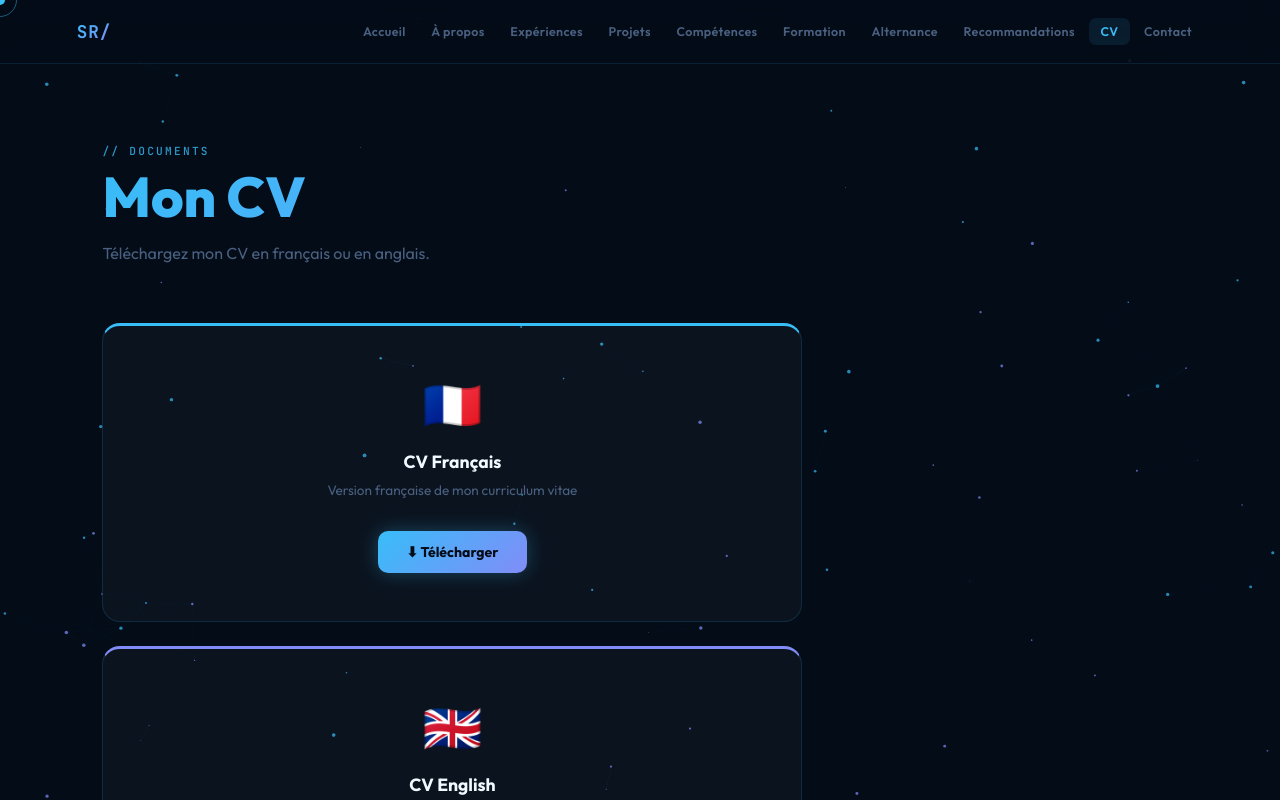
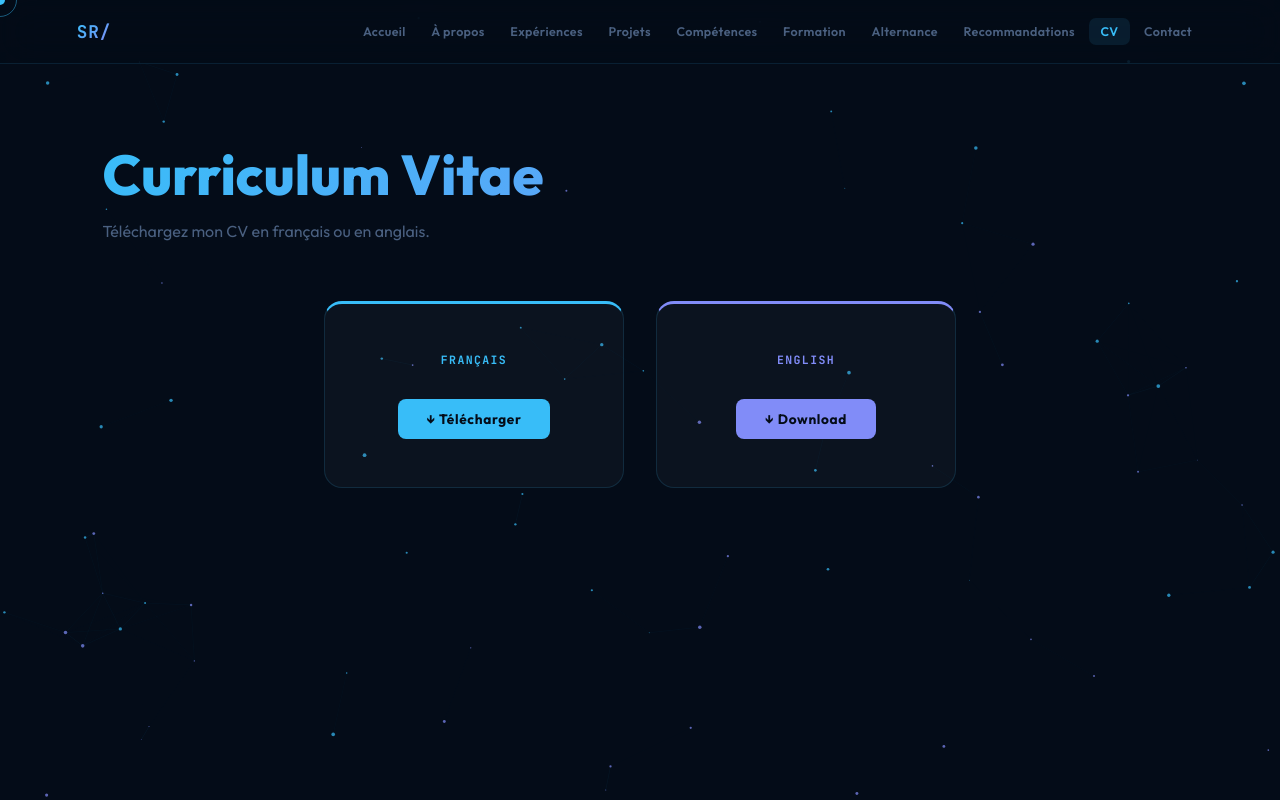
Before and after one commit to Soamitsiky/soa-razakamboly-portfolio.github.io, a React (Create React App) app: page /#/cv in a window 1280 px wide. Shown: the top 800 px of the page. Built offline with nearby package versions, Linux system fonts and the light colour scheme.

Commit message:
Simplify Home page - keep hero only

```diff
--- a/src/pages/CV.jsx
+++ b/src/pages/CV.jsx
@@ -9,34 +9,74 @@ export default function CV() {
     return () => obs.disconnect();
   }, []);
 
+  const cvs = [
+    {
+      lang: "Français",
+      file: "CV-Soa_Razakamboly-fr.pdf",
+      label: "Télécharger",
+      color: "#38BDF8",
+    },
+    {
+      lang: "English",
+      file: "CV-Soa_Razakamboly-ang.pdf",
+      label: "Download",
+      color: "#818CF8",
+    },
+  ];
+
   return (
     <div className="page" style={{ position: "relative", zIndex: 1 }}>
       <div className="page-header">
-        <div className="page-label">// Documents</div>
-        <h1 className="page-title">Mon CV</h1>
+        <h1 className="page-title">Curriculum Vitae</h1>
         <p className="page-subtitle">Téléchargez mon CV en français ou en anglais.</p>
       </div>
 
-      <div className="grid-2 reveal" style={{ maxWidth: 700 }}>
-        {/* CV FR */}
-        <div className="card" style={{ textAlign: "center", padding: "3rem 2rem", borderTop: "3px solid var(--sky)" }}>
-          <div style={{ fontSize: "3rem", marginBottom: "1rem" }}>🇫🇷</div>
-          <h3 style={{ fontWeight: 700, fontSize: "1.1rem", marginBottom: "0.5rem" }}>CV Français</h3>
-          <p style={{ color: "var(--muted)", fontSize: "0.85rem", marginBottom: "2rem" }}>Version française de mon curriculum vitae</p>
-          <a href="CV-Soa_Razakamboly-fr.pdf" download className="btn btn-primary" style={{ display: "inline-flex" }}>
-            ⬇ Télécharger
-          </a>
-        </div>
-
-        {/* CV EN */}
-        <div className="card" style={{ textAlign: "center", padding: "3rem 2rem", borderTop: "3px solid var(--lilac)" }}>
-          <div style={{ fontSize: "3rem", marginBottom: "1rem" }}>🇬🇧</div>
-          <h3 style={{ fontWeight: 700, fontSize: "1.1rem", marginBottom: "0.5rem" }}>CV English</h3>
-          <p style={{ color: "var(--muted)", fontSize: "0.85rem", marginBottom: "2rem" }}>English version of my resume</p>
-          <a href="CV-Soa_Razakamboly-ang.pdf" download className="btn btn-outline" style={{ display: "inline-flex" }}>
-            ⬇ Download
-          </a>
-        </div>
+      <div className="reveal" style={{
+        display: "flex", gap: "2rem", justifyContent: "center",
+        flexWrap: "wrap", maxWidth: 700, margin: "0 auto",
+      }}>
+        {cvs.map(cv => (
+          <div key={cv.lang} className="card" style={{
+            textAlign: "center", padding: "3rem 2.5rem",
+            borderTop: `3px solid ${cv.color}`,
+            flex: "1 1 250px", maxWidth: 300,
+          }}>
+            <div style={{
+              fontFamily: "var(--mono)", fontSize: "0.72rem",
+              color: cv.color, letterSpacing: "0.12em",
+              textTransform: "uppercase", marginBottom: "1rem", fontWeight: 700,
+            }}>
+              {cv.lang}
+            </div>
+            <p style={{ color: "var(--muted)", fontSize: "0.85rem", marginBottom: "2rem", lineHeight: 1.7 }}>
+              {cv.desc}
+            </p>
+            <a
+              href={cv.file}
+              download
+              style={{
+                display: "inline-block", padding: "0.7rem 1.8rem",
+                borderRadius: 8, fontWeight: 700, fontSize: "0.85rem",
+                background: cv.color, color: "#040c18",
+                textDecoration: "none", letterSpacing: "0.05em",
+                transition: "transform 0.2s, box-shadow 0.2s, filter 0.2s",
+                cursor: "none",
+              }}
+              onMouseEnter={e => {
+                e.currentTarget.style.transform = "translateY(-4px) scale(1.04)";
+                e.currentTarget.style.boxShadow = `0 12px 30px ${cv.color}50`;
+                e.currentTarget.style.filter = "brightness(1.15)";
+              }}
+              onMouseLeave={e => {
+                e.currentTarget.style.transform = "translateY(0) scale(1)";
+                e.currentTarget.style.boxShadow = "none";
+                e.currentTarget.style.filter = "brightness(1)";
+              }}
+            >
+              ↓ {cv.label}
+            </a>
+          </div>
+        ))}
       </div>
     </div>
   );
--- a/src/pages/Home.jsx
+++ b/src/pages/Home.jsx
@@ -76,7 +76,7 @@ export default function Home() {
           </div>
 
           <div style={{ display: "flex", gap: "1rem", flexWrap: "wrap", animation: "fadeUp 0.7s 0.6s both" }}>
-            <Link to="/contact" className="btn btn-primary">Me contacter →</Link>
+            <Link to="/cv" className="btn btn-primary"> Voir mon CV →</Link>
             <Link to="/projects" className="btn btn-outline">Voir mes projets</Link>
           </div>
 
@@ -214,6 +214,79 @@ export default function Home() {
       </section>
       */}
 
+      {/* QUICK NAV */}
+<section style={{ padding: "4rem 8vw" }}>
+  <div className="reveal">
+
+    <div style={{ display: "grid", gridTemplateColumns: "repeat(auto-fit, minmax(160px, 1fr))", gap: "1rem" }}>
+      {[
+        { label: "Expériences", path: "/experiences", color: "#38BDF8" },
+        { label: "Compétences", path: "/skills", color: "#818CF8" },
+        { label: "Projets", path: "/projects", color: "#34D399" },
+        { label: "Formation", path: "/education", color: "#FB923C" },
+        { label: "Alternance", path: "/alternance", color: "#F472B6" },
+        { label: "Contact", path: "/contact", color: "#38BDF8" },
+      ].map(item => (
+        <Link key={item.path} to={item.path} style={{ textDecoration: "none" }}>
+          <div
+            onMouseEnter={e => {
+              e.currentTarget.style.transform = "translateY(-8px)";
+              e.currentTarget.style.borderColor = item.color;
+              e.currentTarget.style.boxShadow = `0 16px 40px ${item.color}30`;
+              e.currentTarget.querySelector("span").style.width = "100%";
+              e.currentTarget.querySelector("div").style.color = item.color;
+            }}
+            onMouseLeave={e => {
+              e.currentTarget.style.transform = "translateY(0)";
+              e.currentTarget.style.borderColor = "rgba(56,189,248,0.15)";
+              e.currentTarget.style.boxShadow = "none";
+              e.currentTarget.querySelector("span").style.width = "0%";
+              e.currentTarget.querySelector("div").style.color = "var(--white)";
+            }}
+            style={{
+              padding: "1.8rem 1.5rem",
+              borderRadius: 12,
+              border: "1px solid rgba(56,189,248,0.15)",
+              background: "rgba(7,18,36,0.6)",
+              cursor: "none",
+              transition: "transform 0.3s, border-color 0.3s, box-shadow 0.3s",
+              position: "relative",
+              overflow: "hidden",
+            }}
+          >
+            {/* Ligne animée en bas */}
+            <span style={{
+              position: "absolute", bottom: 0, left: 0,
+              height: "2px", width: "0%",
+              background: item.color,
+              transition: "width 0.3s ease",
+              display: "block",
+            }} />
+            <div style={{
+              fontFamily: "var(--font)", fontWeight: 800,
+              fontSize: "1rem", color: "var(--white)",
+              transition: "color 0.3s",
+              letterSpacing: "0.02em",
+            }}>
+              {item.label}
+            </div>
+            <div style={{
+              fontFamily: "var(--mono)", fontSize: "0.7rem",
+              color: "var(--muted)", marginTop: "0.4rem",
+            }}>
+              Voir →
+            </div>
+          </div>
+        </Link>
+      ))}
+    </div>
+  </div>
+</section>
+
+
+
+
+
       {/* CTA CONTACT */}
       <section style={{ padding: "5rem 8vw", textAlign: "center" }}>
         <div className="reveal">
```
